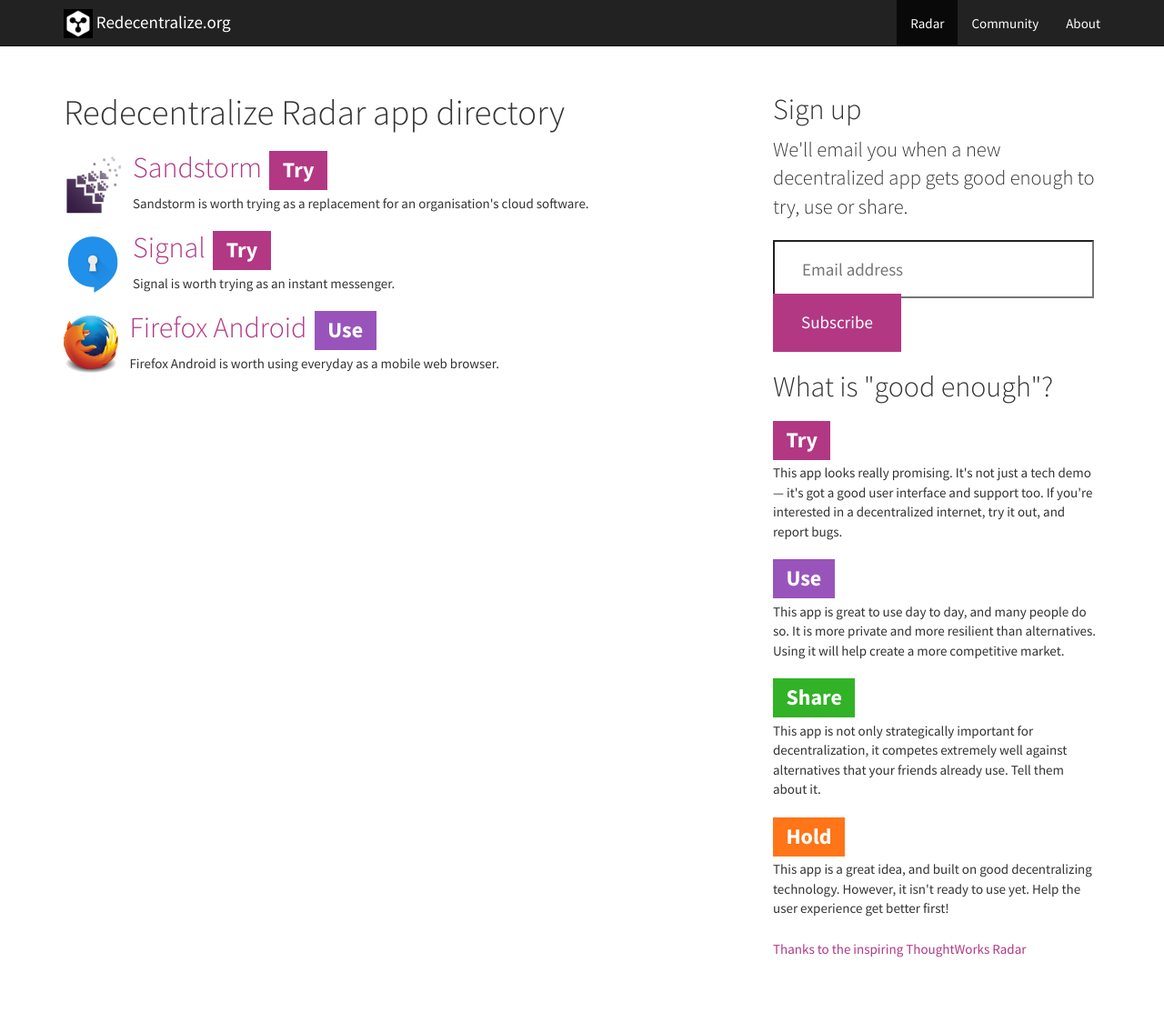
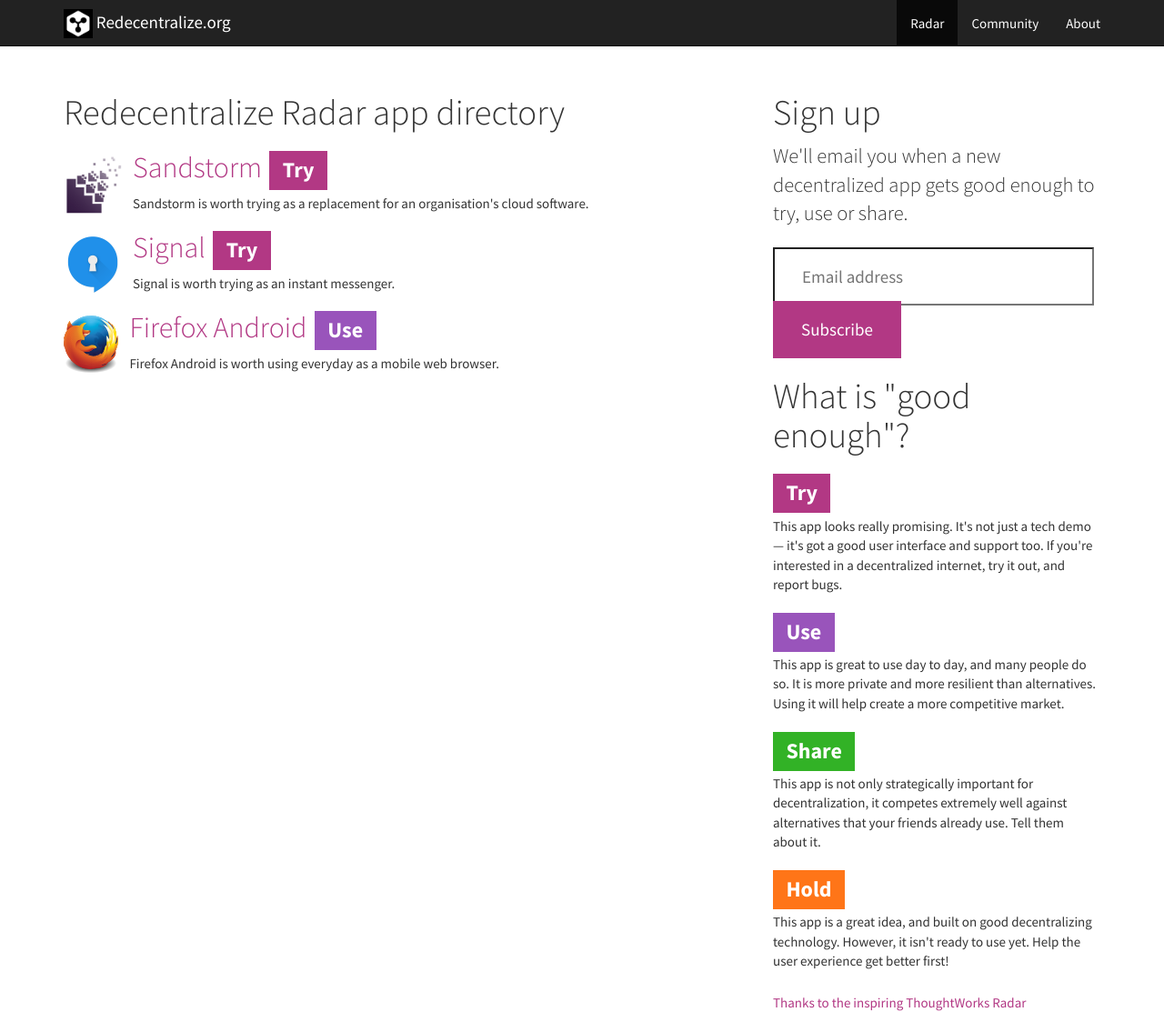
Before and after one commit to redecentralize/redecentralize-website, a Jekyll site: the page built from radar/index.html, in a window 1280 px wide and 1124 px high. Shown: the whole window at 91% size. Built offline with Jekyll 4.4.1, drawn with Linux system fonts in a browser that asks for light colours; nearby versions of some CDN libraries; comment, search, counter and statistics services are not loaded.

Commit message:
Style tweak

```diff
--- a/radar/index.html
+++ b/radar/index.html
@@ -34,7 +34,7 @@
 
   <div class="col-md-4">
 
-	<h2>Sign up</h2>
+	<h1>Sign up</h1>
 
 	<p class="lead">
 	   We'll email you when a new decentralized app gets good enough to try, use or share.
@@ -54,7 +54,7 @@
 	</div>
 	<!--End mc_embed_signup-->
 
-	<h2>What is "good enough"?</h2>
+	<h1>What is "good enough"?</h1>
 
 	<h2><span class="label label-primary">Try</span></h2>
 
```
